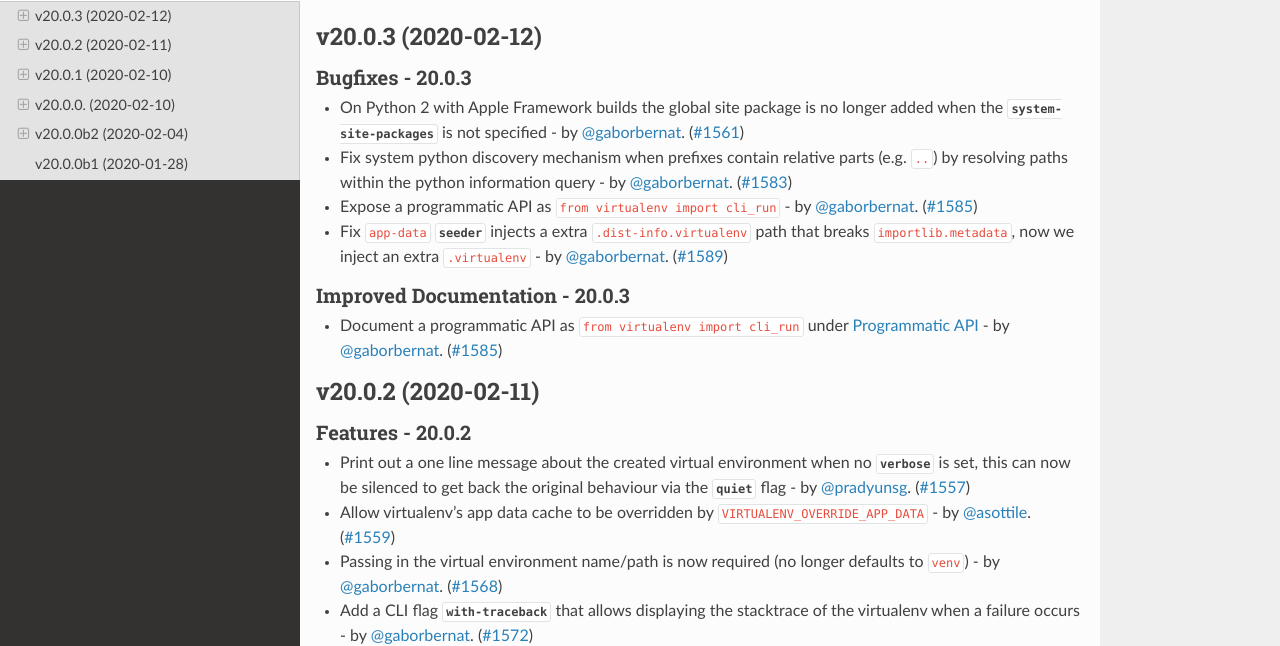
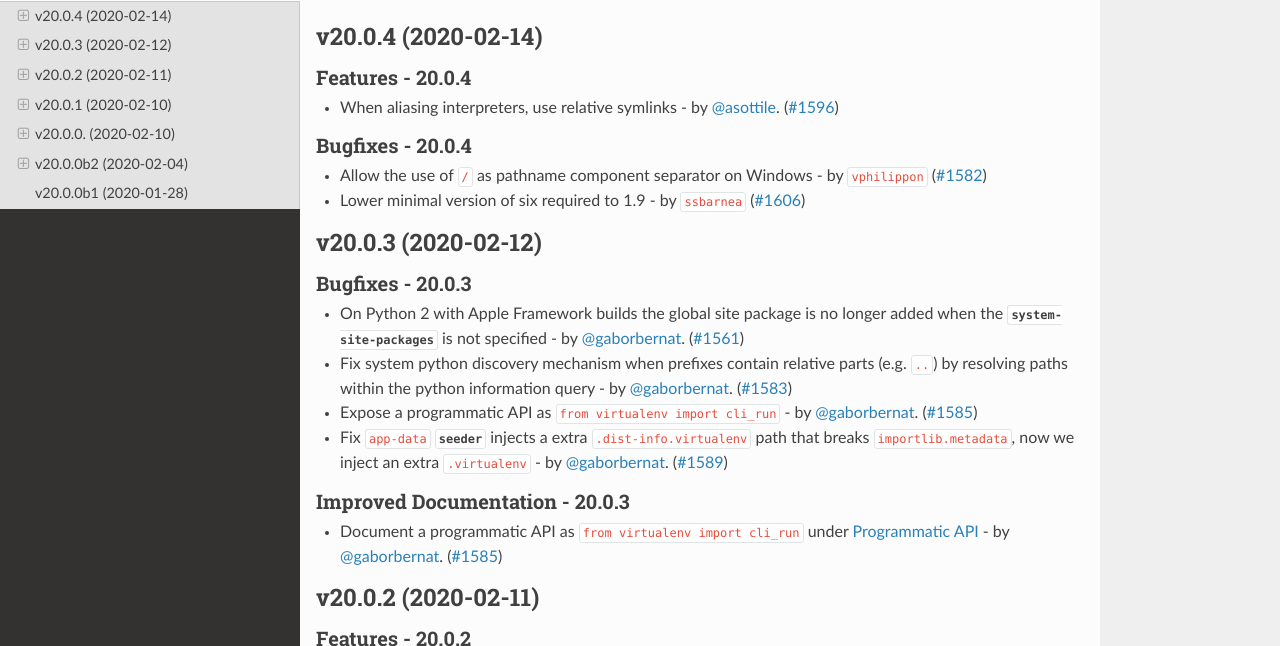
Before and after one commit to pypa/virtualenv, a Sphinx documentation site: the page built from docs/changelog.rst, in a window 1280 px wide and 900 px high, cut to the strip 254-900 px from the top of the window. Built offline with Sphinx 7.4.7 and the Read the Docs theme 2.0.0, drawn with Linux system fonts in a browser that asks for light colours; pages that are not in the unit, such as notebooks, are missing from menus; the version number could not be read and is left out.

Commit message:
release 20.0.4
Signed-off-by: Bernat Gabor <bgabor8@bloomberg.net>

```diff
--- a/docs/changelog.rst
+++ b/docs/changelog.rst
@@ -4,6 +4,19 @@
 .. include:: _draft.rst
 
 .. towncrier release notes start
+
+v20.0.4 (2020-02-14)
+--------------------
+
+Features - 20.0.4
+~~~~~~~~~~~~~~~~~
+- When aliasing interpreters, use relative symlinks - by :user:`asottile`. (`#1596 <https://github.com/pypa/virtualenv/issues/1596>`_)
+
+Bugfixes - 20.0.4
+~~~~~~~~~~~~~~~~~
+- Allow the use of ``/`` as pathname component separator on Windows - by ``vphilippon`` (`#1582 <https://github.com/pypa/virtualenv/issues/1582>`_)
+- Lower minimal version of six required to 1.9 - by ``ssbarnea`` (`#1606 <https://github.com/pypa/virtualenv/issues/1606>`_)
+
 
 v20.0.3 (2020-02-12)
 --------------------
--- a/docs/changelog/1582.bugfix.rst
+++ /dev/null
@@ -1 +0,0 @@
-Allow the use of ``/`` as pathname component separator on Windows - by ``vphilippon``
--- a/docs/changelog/1596.feature.rst
+++ /dev/null
@@ -1 +0,0 @@
-When aliasing interpreters, use relative symlinks - by :user:`asottile`.
--- a/docs/changelog/1606.bugfix.rst
+++ /dev/null
@@ -1 +0,0 @@
-Lower minimal version of six required to 1.9 - by ``ssbarnea``
```
